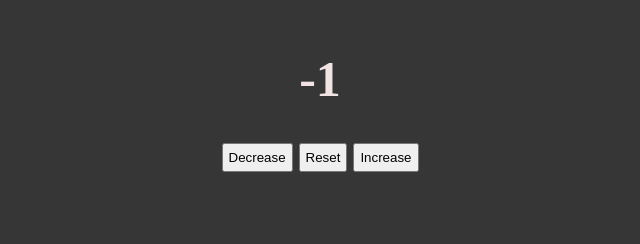
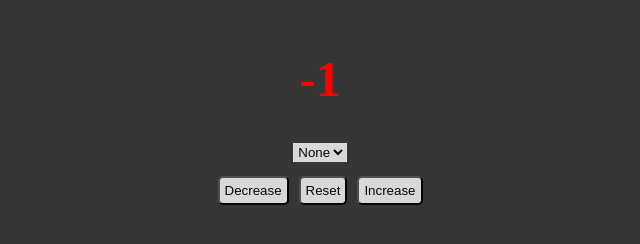
Before and after one commit to DegenGenZ/JavsaScript-Projects, a plain HTML site: page counter-app/index.html in a window 1280 px wide. Both pictures are taken after a click on the button "Decrease". Shown: the whole page, without its empty margins (320-960 px from the left). Drawn offline with Linux system fonts and the light colour scheme.

Commit message:
Color changing magic applied

```diff
--- a/counter-app/index.html
+++ b/counter-app/index.html
@@ -1,5 +1,6 @@
 <!DOCTYPE html>
 <html lang="en">
+
 <head>
     <link rel="stylesheet" href="styles.css">
     <meta charset="UTF-8">
@@ -7,9 +8,24 @@
     <meta name="viewport" content="width=device-width, initial-scale=1.0">
     <title>Counter</title>
 </head>
+
 <body>
-    <div class="counter"><h2 id="count"> 0 </h2></div>
-    <div class="buttons"><button onclick="decrease()" class="btns" id="btndec">Decrease</button><button onclick="reset()" class="btns" id="btnreset">Reset</button><button onclick="increase()" class="btns" id="btninc">Increase</button></div>
+    <div class="counter">
+        <h2 id="count"> 0 </h2>
+    </div>
+    <div class="buttons">
+        <div class="selection">
+            <select name="jump" id="jump">
+                <option value="1">None</option>
+                <option id="five" value="5">5</option>
+                <option id="ten" value="10">10</option>
+            </select>
+        </div>
+            <button class="btns" id="btndec">Decrease</button>
+            <button class="btns" id="btnreset">Reset</button>
+            <button class="btns" id="btninc">Increase</button>
+    </div>
     <script src="index.js"></script>
 </body>
+
 </html>
--- a/counter-app/index.js
+++ b/counter-app/index.js
@@ -1,25 +1,50 @@
+
+//selectid is the selection box id and jump is the increment or decrement value
+selectid = document.getElementById("jump");
+
+//This function has an event listener that checks if the selection changed and then assigns the selected value to the variable jump and then console logs the value
+selectid.addEventListener('change', function(){
+    jump = selectid.value
+    console.log(jump)
+})
+let jump = selectid.value;
+// sum is the sum of the buttons clicked which can be negative or a positive integer
 let sum = 0;
+
+//increment and decrement function work by taking the jump value from the selectid and applying the value to the +- sum
+
+//inner html of the display sum
 countdisplay = document.getElementById('count');
+//decrement function
 btndec = document.getElementById("btndec");
 btndec.addEventListener("click", function (){
-        sum = sum - 1;
-        countdisplay.innerHTML = sum;
+       sum = sum - parseInt(jump);
+       countdisplay.innerHTML = sum;
+       if(sum < 0){
+        countdisplay.style.color = "red";
+       }else if(sum == 0){
+        countdisplay.style.color = "white";}
+
     });
+
+//increment function
 btninc = document.getElementById("btninc");
 btninc.addEventListener("click", function (){
-    sum ++;
-    countdisplay.innerHTML = sum
-})
+    sum = sum + parseInt(jump);
+    countdisplay.innerHTML = sum;
+    if(sum > 0){
+      countdisplay.style.color = "green";
+    }else if(sum == 0){
+      countdisplay.style.color = "white";}
+  })
 
+//reset function
 btnreset = document.getElementById("btnreset");
 btnreset.addEventListener("click", function (){
     sum = 0;
     countdisplay.innerHTML = sum
-});
-// function increase(){
-//     document.getElementById('count').innerHTML = "1"
-// }
+    countdisplay.style.color = "white";
+})
 
-// function reset(){
-//     document.getElementById('count').innerHTML = "0"
-// }
+
+//changing color was done inside the increment and decrement function as  Im stupid and  could not figure out how to make the changecolor function work as the sum value always stayed 0 outside the function
--- a/counter-app/styles.css
+++ b/counter-app/styles.css
@@ -22,9 +22,29 @@ body {
 .btns {
     margin: 3px;
     padding: 5px;
+    border-radius: 5px;
+    opacity: 88%;
+    transition: all 0.2s ease;
+}
+
+.btns:hover {
+    opacity: 100%;
+    background-color: rgb(255, 255, 255);
 }
 
 .counter h2 {
     font-size: 50px;
     color: rgb(241, 227, 227);
 }
+
+.selection {
+    margin-top: 1em;
+    margin-bottom: 0.5em;
+    padding: .2em;
+}
+
+#jump {
+    opacity: 88%;
+    width: 4em;
+    border: solid 1px whitesmoke;
+}
```
Also changed, not shown: 1 other file.
